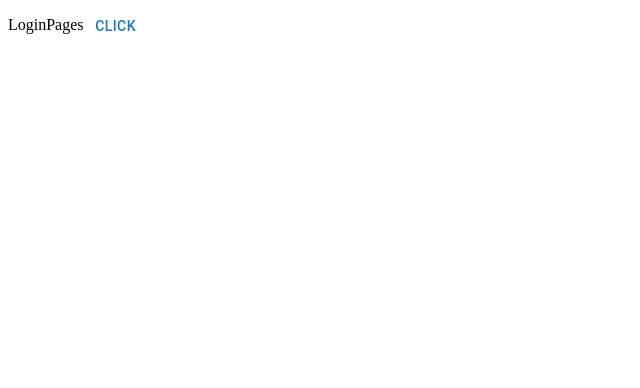
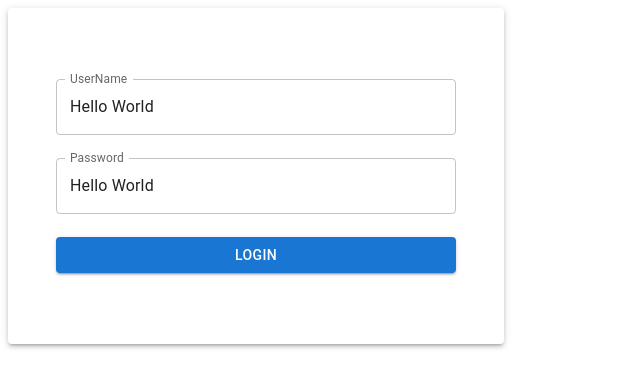
Before and after one commit to tompol1123581321/bookWarriorApp, a React (Create React App) app in the folder client/: page / in a window 1280 px wide. Shown: the top 388 px of the page, without its empty margins (0-640 px from the left). Built offline with nearby package versions, Linux system fonts and the light colour scheme.

Commit message:
Added ui for login form

```diff
--- /dev/null
+++ b/client/src/components/Login/LoginForm.tsx
@@ -0,0 +1,32 @@
+import { Button, Paper, TextField } from "@mui/material";
+import React from "react";
+import { useNavigate } from "react-router-dom";
+
+export const LoginForm = () => {
+  const navigate = useNavigate();
+  return (
+    <Paper
+      elevation={3}
+      component={"div"}
+      sx={{
+        padding: "3rem",
+        maxWidth: "25rem",
+        height: "15rem",
+        display: "flex",
+        flexDirection: "column",
+        justifyContent: "space-evenly",
+      }}
+    >
+      <TextField id="userName" label="UserName" defaultValue="Hello World" />
+      <TextField id="password" label="Password" defaultValue="Hello World" />
+      <Button
+        variant="contained"
+        onClick={() => {
+          navigate("/admin");
+        }}
+      >
+        Login
+      </Button>
+    </Paper>
+  );
+};
--- a/client/src/components/Login/index.tsx
+++ b/client/src/components/Login/index.tsx
@@ -1,19 +1,12 @@
-import { Button } from "@mui/material";
+import { Box } from "@mui/system";
 import React from "react";
-import { useNavigate } from "react-router-dom";
+
+import { LoginForm } from "./LoginForm";
 
 export const LoginPages = () => {
-  const navigate = useNavigate();
   return (
-    <div>
-      LoginPages
-      <Button
-        onClick={() => {
-          navigate("/admin");
-        }}
-      >
-        click
-      </Button>
-    </div>
+    <Box>
+      <LoginForm />
+    </Box>
   );
 };
```
